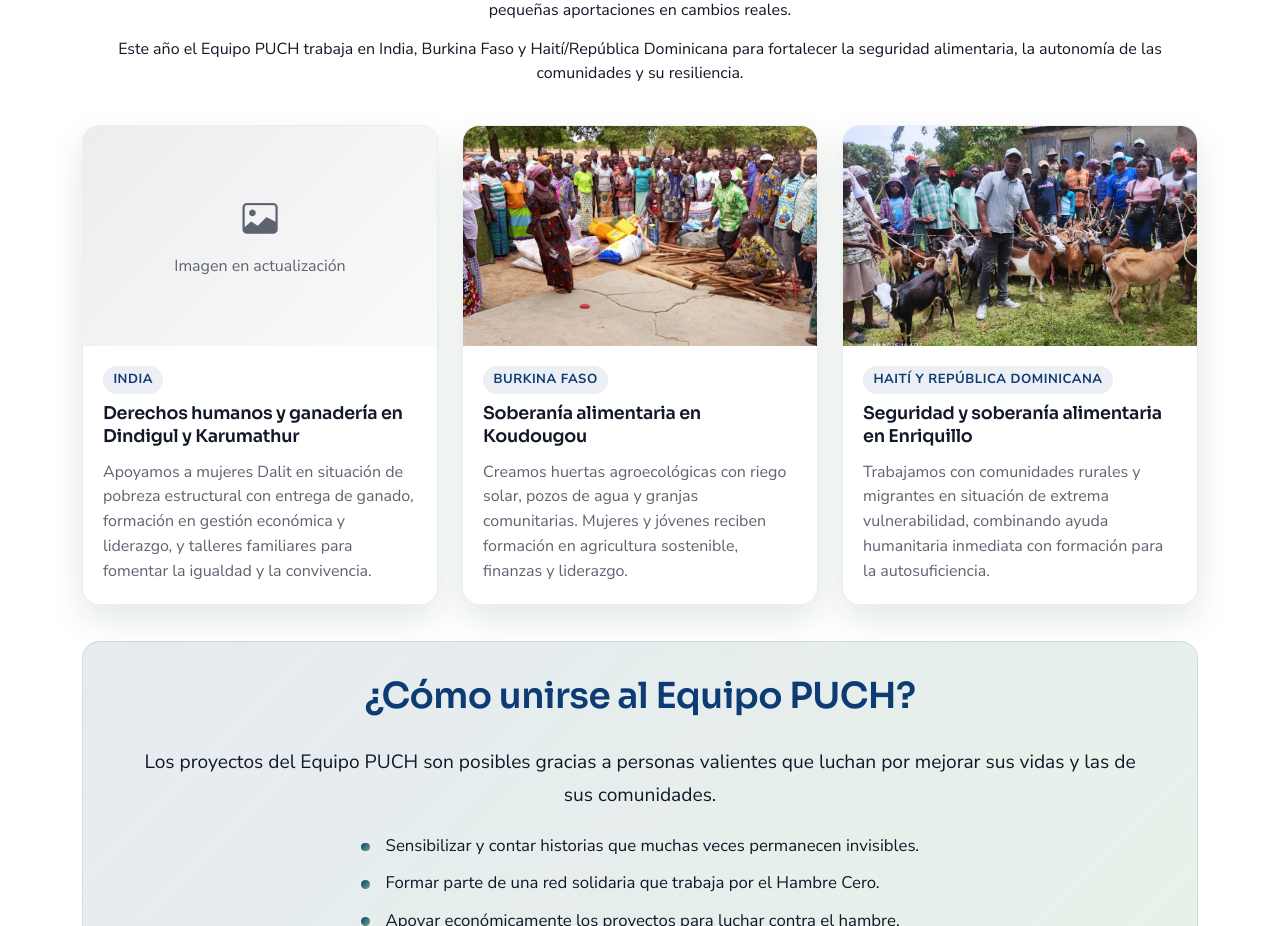
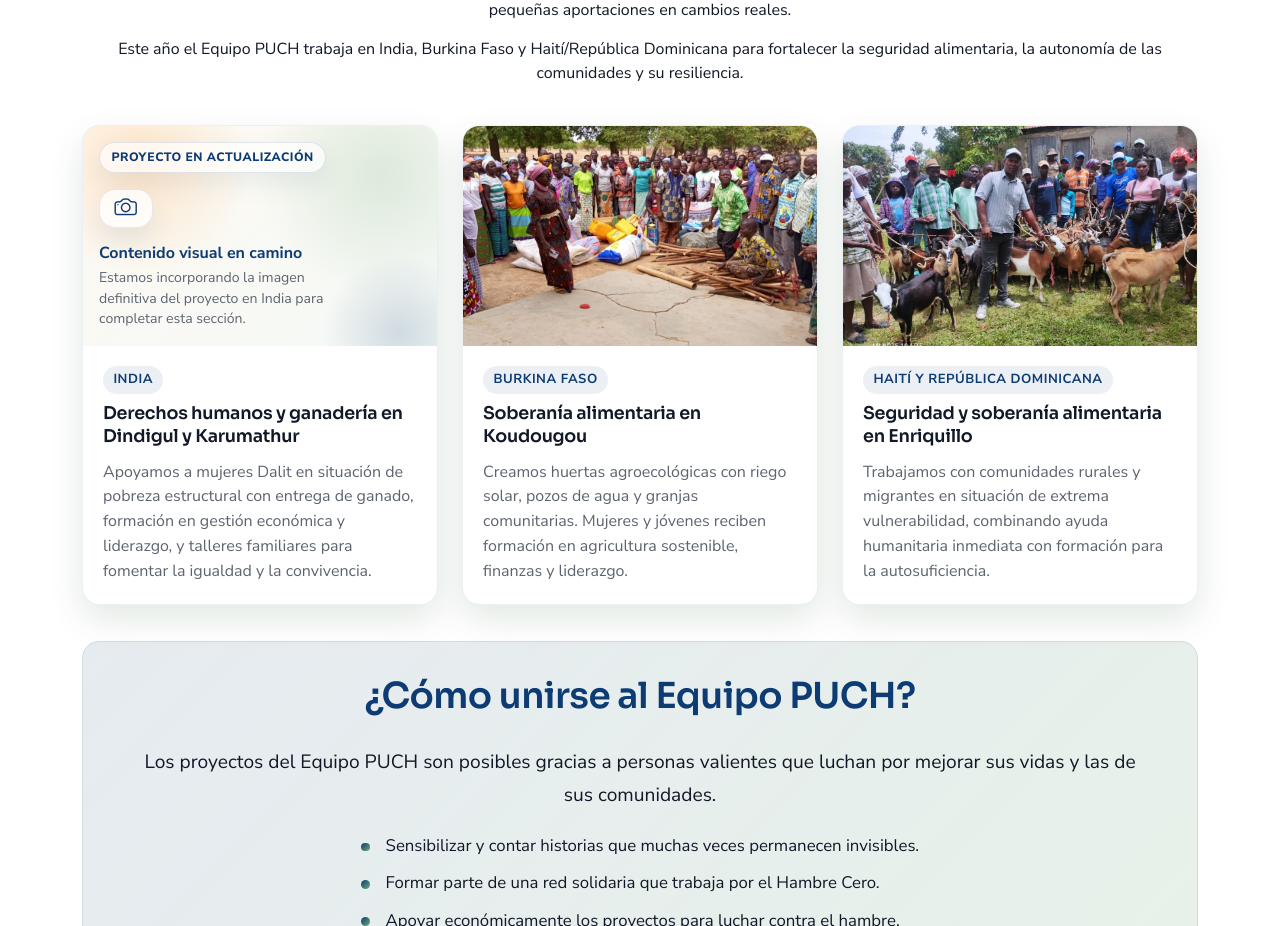
Before and after one commit to RoockDev/proyecto-proclade, a React (Vite) app in the folder frontend/: page / in a window 1280 px wide. Shown: the part 1920-2846 px from the top of the page. Built offline with nearby package versions, Linux system fonts and the light colour scheme; no server answers.

Commit message:
refactor: polish India project placeholder

```diff
--- a/frontend/src/features/home/content/home.content.ts
+++ b/frontend/src/features/home/content/home.content.ts
@@ -42,7 +42,11 @@ export const HOME_COUNTRY_PROJECTS: HomeCountryProject[] = [
     description:
       "Apoyamos a mujeres Dalit en situación de pobreza estructural con entrega de ganado, formación en gestión económica y liderazgo, y talleres familiares para fomentar la igualdad y la convivencia.",
     imageUrl: null,
-    imageAlt: "Placeholder del proyecto de India",
+    imageAlt: "Proyecto en India con contenido visual en actualización",
+    imagePendingLabel: "Proyecto en actualización",
+    imagePendingTitle: "Contenido visual en camino",
+    imagePendingDescription:
+      "Estamos incorporando la imagen definitiva del proyecto en India para completar esta sección.",
   },
   {
     id: "burkina-faso",
--- a/frontend/src/features/home/sections/WhoWeAreSection/WhoWeAreSection.css
+++ b/frontend/src/features/home/sections/WhoWeAreSection/WhoWeAreSection.css
@@ -29,7 +29,9 @@
   box-shadow: var(--shadow-soft);
   overflow: hidden;
   border: 1px solid rgba(13, 59, 115, 0.08);
-  transition: transform 0.2s ease, box-shadow 0.2s ease;
+  transition:
+    transform 0.2s ease,
+    box-shadow 0.2s ease;
 }
 
 .who-we-are__card:hover {
@@ -56,14 +58,93 @@
   height: 220px;
   display: flex;
   flex-direction: column;
-  gap: 0.45rem;
+  align-items: flex-start;
+  justify-content: space-between;
+  gap: 1rem;
+  padding: 1rem;
+  color: var(--brand-secondary);
+  position: relative;
+  overflow: hidden;
+  background:
+    radial-gradient(
+      circle at 16% 18%,
+      rgba(255, 153, 51, 0.22),
+      transparent 32%
+    ),
+    radial-gradient(
+      circle at 84% 22%,
+      rgba(107, 170, 117, 0.2),
+      transparent 36%
+    ),
+    linear-gradient(
+      145deg,
+      rgba(255, 250, 243, 0.96),
+      rgba(244, 249, 246, 0.98)
+    );
+}
+
+.who-we-are__image-placeholder-glow {
+  position: absolute;
+  inset: auto -12% -30% auto;
+  width: 10rem;
+  height: 10rem;
+  border-radius: 999px;
+  background: radial-gradient(circle, rgba(13, 59, 115, 0.16), transparent 68%);
+  pointer-events: none;
+}
+
+.who-we-are__image-placeholder-badge {
+  position: relative;
+  z-index: 1;
+  display: inline-flex;
+  align-items: center;
+  padding: 0.34rem 0.72rem;
+  border-radius: 999px;
+  border: 1px solid rgba(13, 59, 115, 0.12);
+  background: rgba(255, 255, 255, 0.68);
+  box-shadow: 0 10px 24px rgba(13, 59, 115, 0.08);
+  color: var(--brand-secondary);
+  font-size: 0.76rem;
+  font-weight: 800;
+  letter-spacing: 0.04em;
+  text-transform: uppercase;
+}
+
+.who-we-are__image-placeholder-icon {
+  position: relative;
+  z-index: 1;
+  width: 3.35rem;
+  height: 3.35rem;
+  border-radius: 1rem;
+  display: inline-flex;
   align-items: center;
   justify-content: center;
-  color: var(--brand-muted);
+  background: rgba(255, 255, 255, 0.8);
+  border: 1px solid rgba(13, 59, 115, 0.1);
+  box-shadow: 0 14px 24px rgba(13, 59, 115, 0.08);
 }
 
-.who-we-are__image-placeholder i {
-  font-size: 2.2rem;
+.who-we-are__image-placeholder-icon i {
+  font-size: 1.4rem;
+}
+
+.who-we-are__image-placeholder-copy {
+  position: relative;
+  z-index: 1;
+  display: grid;
+  gap: 0.34rem;
+  max-width: 15rem;
+}
+
+.who-we-are__image-placeholder-copy strong {
+  font-size: 1rem;
+  line-height: 1.2;
+}
+
+.who-we-are__image-placeholder-copy span {
+  color: var(--brand-muted);
+  font-size: 0.88rem;
+  line-height: 1.45;
 }
 
 .who-we-are__card-body {
@@ -142,14 +223,18 @@
 }
 
 .who-we-are__join li::before {
-  content: '';
+  content: "";
   position: absolute;
   left: 0;
   top: 0.58rem;
   width: 0.55rem;
   height: 0.55rem;
   border-radius: 999px;
-  background: linear-gradient(135deg, var(--brand-secondary), var(--brand-primary));
+  background: linear-gradient(
+    135deg,
+    var(--brand-secondary),
+    var(--brand-primary)
+  );
 }
 
 .who-we-are__join li + li {
@@ -188,7 +273,9 @@
   box-shadow: var(--shadow-soft);
   overflow: hidden;
   background-color: var(--brand-white);
-  transition: transform 0.2s ease, box-shadow 0.2s ease;
+  transition:
+    transform 0.2s ease,
+    box-shadow 0.2s ease;
 }
 
 .who-we-are__hero-card:hover {
--- a/frontend/src/features/home/sections/WhoWeAreSection/parts/CountryProjectCard.tsx
+++ b/frontend/src/features/home/sections/WhoWeAreSection/parts/CountryProjectCard.tsx
@@ -1,9 +1,27 @@
-import type { HomeCountryProject } from '../../../types/home.types';
+import type { HomeCountryProject } from "../../../types/home.types";
 
-const projectImageFallback = (
+const getProjectImageFallback = (project: HomeCountryProject) => (
   <div className="who-we-are__image-placeholder" aria-hidden="true">
-    <i className="bi bi-image" />
-    <span>Imagen en actualización</span>
+    <div className="who-we-are__image-placeholder-glow" />
+    {project.imagePendingLabel ? (
+      <span className="who-we-are__image-placeholder-badge">
+        {project.imagePendingLabel}
+      </span>
+    ) : null}
+
+    <div className="who-we-are__image-placeholder-icon">
+      <i className="bi bi-camera" />
+    </div>
+
+    <div className="who-we-are__image-placeholder-copy">
+      <strong>
+        {project.imagePendingTitle || "Contenido visual en actualización"}
+      </strong>
+      <span>
+        {project.imagePendingDescription ||
+          "Estamos preparando la imagen de este proyecto para mostrarla aquí muy pronto."}
+      </span>
+    </div>
   </div>
 );
 
@@ -21,7 +39,7 @@ export const CountryProjectCard = ({ project }: CountryProjectCardProps) => (
           className="who-we-are__image"
         />
       ) : (
-        projectImageFallback
+        getProjectImageFallback(project)
       )}
     </div>
 
--- a/frontend/src/features/home/types/home.types.ts
+++ b/frontend/src/features/home/types/home.types.ts
@@ -16,6 +16,9 @@ export type HomeCountryProject = {
   description: string;
   imageUrl: string | null;
   imageAlt: string;
+  imagePendingLabel?: string;
+  imagePendingTitle?: string;
+  imagePendingDescription?: string;
 };
 
 export type HomeJoinReason = {
```
